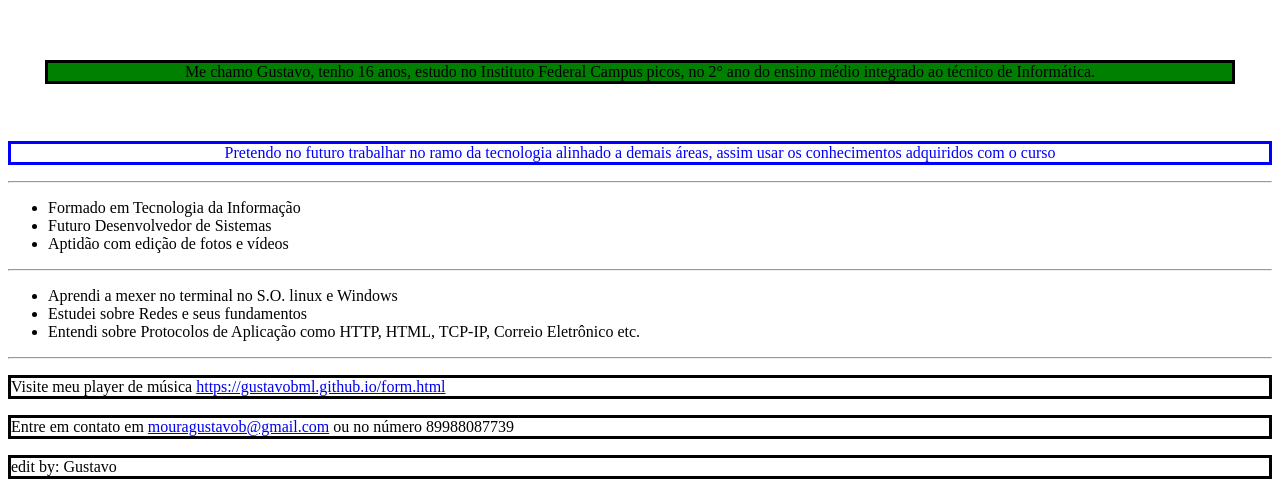
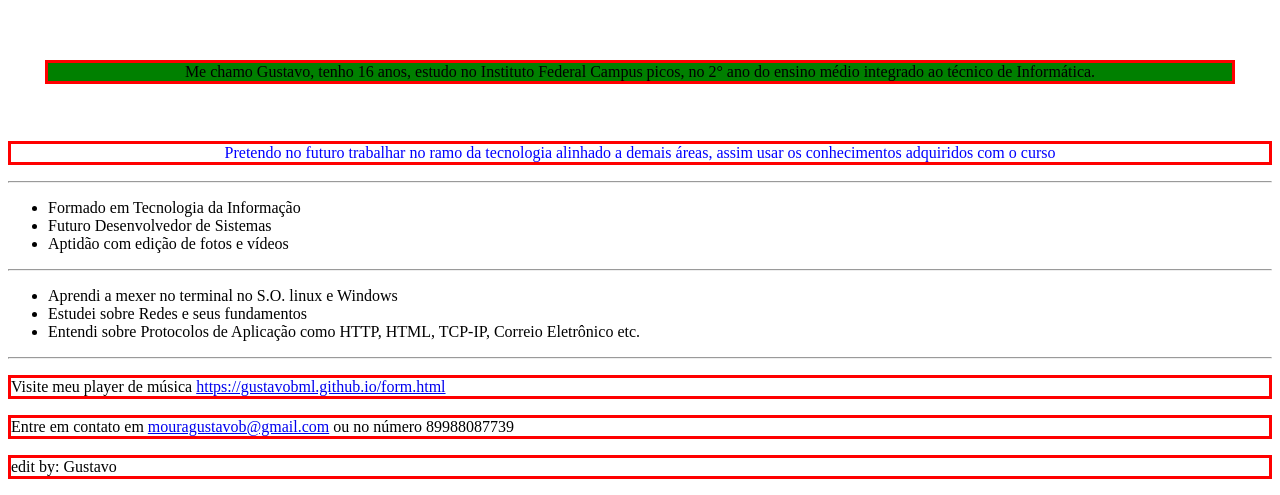
Before and after one commit to gustavobml/gustavobml.github.io, a plain HTML site: page index.html in a window 1280 px wide. Shown: the part 373-868 px from the top of the page. Drawn offline with Linux system fonts and the light colour scheme.

Commit message:
Cores modificadas

```diff
--- a/estilo.css
+++ b/estilo.css
@@ -10,13 +10,13 @@ div p {
 
 p {
   border-top-style: solid;
-  border-top-color: 8FBC8F;
+  border-top-color: red;
   border-right-style: solid;
-  border-right-color: 8FBC8F;
+  border-right-color: red;
   border-bottom-style: solid;
-  border-bottom-color: 8FBC8F;
+  border-bottom-color: red;
   border-left-style: solid;
-  border-left-color: 8FBC8F;
+  border-left-color: red;
 }
 
 .espacamento25 {
```
